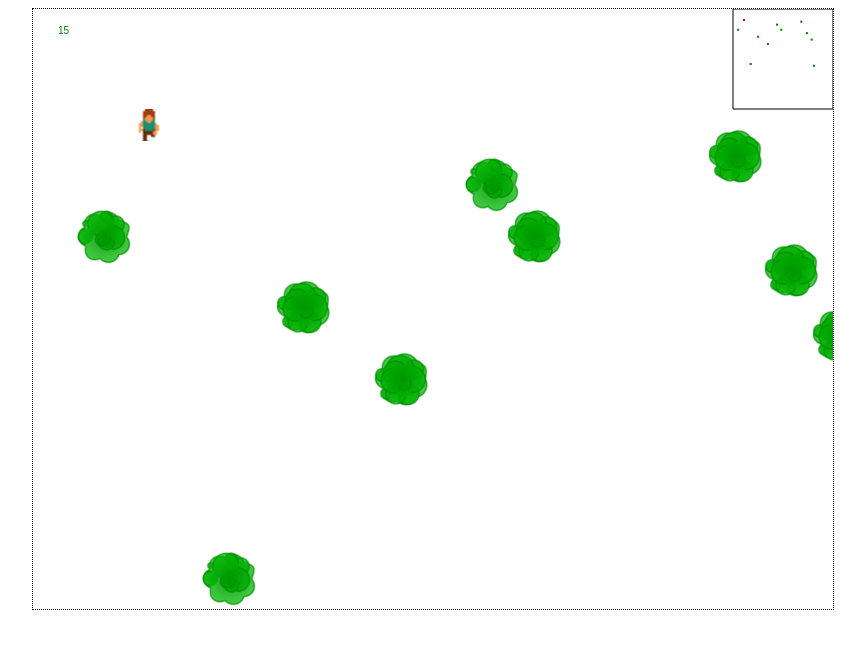
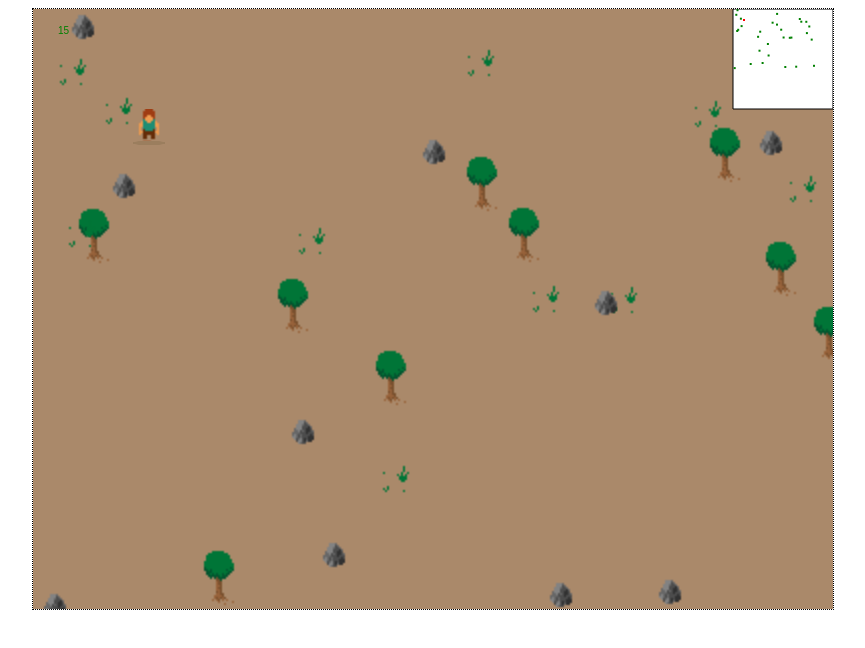
Before and after one commit to mindyk/proto-collab-001, a plain HTML site: page index.html in a window 1280 px wide. Shown: the whole page, without its empty margins (207-1072 px from the left). Drawn offline with Linux system fonts and the light colour scheme.

Commit message:
new assets

```diff
--- a/index.html
+++ b/index.html
@@ -16,6 +16,8 @@
 <script src="js/mm.js"></script>
 <script src="js/p.js"></script>
 <script src="js/t.js"></script>
+<script src="js/g.js"></script>
+<script src="js/s.js"></script>
 <script src="js/index.js"></script>
 </body>
 </html>
--- /dev/null
+++ b/js/g.js
@@ -0,0 +1,12 @@
+function Grass (img) {
+    this.img = img;
+    this.x = Math.floor(Math.random() * 800) + 1;
+    this.y = Math.floor(Math.random() * 600) + 1;
+    this.o = {};
+    this.start = -1;
+
+    this.draw = function (c2d) {
+        c2d.drawImage(this.img, 0,0,19,31,this.x,this.y, 38,62);
+    };
+
+}
--- a/js/index.js
+++ b/js/index.js
@@ -13,14 +13,32 @@ g = {
         console.log('g.init');
 
         m.init();
+        // trees
         var img = new Image();
-        img.src = 'img/trees_120x120.png';
+        img.src = 'img/tree.png';
         for (var i = 0; i < 10; i++) {
             g.d.push(new Tree(img));
         }
-        var pImg = new Image();
-            pImg.src = 'img/p.png';
-        p.init(pImg);
+        // grass
+        var gImg = new Image();
+        gImg.src = 'img/grass.png';
+        for (var ig = 0; ig < 10; ig++) {
+            g.d.push(new Grass(gImg));
+        }
+        // grass
+        var sImg = new Image();
+        sImg.src = 'img/stone.png';
+        for (var is = 0; is < 10; is++) {
+            g.d.push(new Stone(sImg));
+        }
+
+        // player
+        var pImg = new Image(),
+            shadowImg = new Image();
+            pImg.src = 'img/p2.png';
+            shadowImg.src = 'img/shadow.png';
+
+        p.init(pImg, shadowImg);
 
         g.stamp = Date.now();
 
@@ -49,6 +67,11 @@ g = {
 
     draw : function () {
         c2d.clearRect(0,0,800,600);
+
+        // background
+        c2d.fillStyle = '#AA896A';
+        c2d.fillRect(0,0,800,600);
+
         c2d.fillStyle = 'black';
 
         p.draw();
--- a/js/p.js
+++ b/js/p.js
@@ -33,8 +33,9 @@ p = {
     D: null,
     cpress : 0,
 
-    init : function (img) {
+    init : function (img, shadowImg) {
         p.img = img;
+        p.shadow = shadowImg;
     },
 
     draw : function () {
@@ -43,6 +44,8 @@ p = {
         var delta = Date.now() - p.stemp;
         // draw current sprite
         c2d.drawImage(p.img, 16 * p.step ,p.sprites[p.d].y,16, 16, p.x, p.y,32,32);
+        c2d.drawImage(p.shadow, 0 ,0,8, 4, p.x, p.y +32,32,4);
+
         // if we are moving and animation delta treshold is reached we use the next frame in sprite
         if (p.cpress > 0 && delta > ams) {
             p.step += 1;
@@ -53,7 +56,7 @@ p = {
             p.stemp = Date.now();
         }
         // reset animation steps
-        if (p.step == 3) {
+        if (p.step == 4) {
             p.step = 0;
         }
 
--- /dev/null
+++ b/js/s.js
@@ -0,0 +1,12 @@
+function Stone (img) {
+    this.img = img;
+    this.x = Math.floor(Math.random() * 800) + 1;
+    this.y = Math.floor(Math.random() * 600) + 1;
+    this.o = {};
+    this.start = -1;
+
+    this.draw = function (c2d) {
+        c2d.drawImage(this.img, 0,0,19,31,this.x,this.y, 38,62);
+    };
+
+}
--- a/js/t.js
+++ b/js/t.js
@@ -10,8 +10,8 @@ function Tree (img) {
     this.start = -1;
 
     this.draw = function (c2d) {
-        var xy = this.sprites[this.key];
-        c2d.drawImage(this.img, xy.x,xy.y,60,60,this.x,this.y, 60,60);
+        var xy = this.sprites[0];
+        c2d.drawImage(this.img, xy.x,xy.y,19,31,this.x,this.y, 38,62);
     };
 
     this.shake = function () {
```
Also changed, not shown: img/Stone.png (added), img/grass.png (added), img/p2.png (added), img/shadow.png (added), img/tree.png (added).
